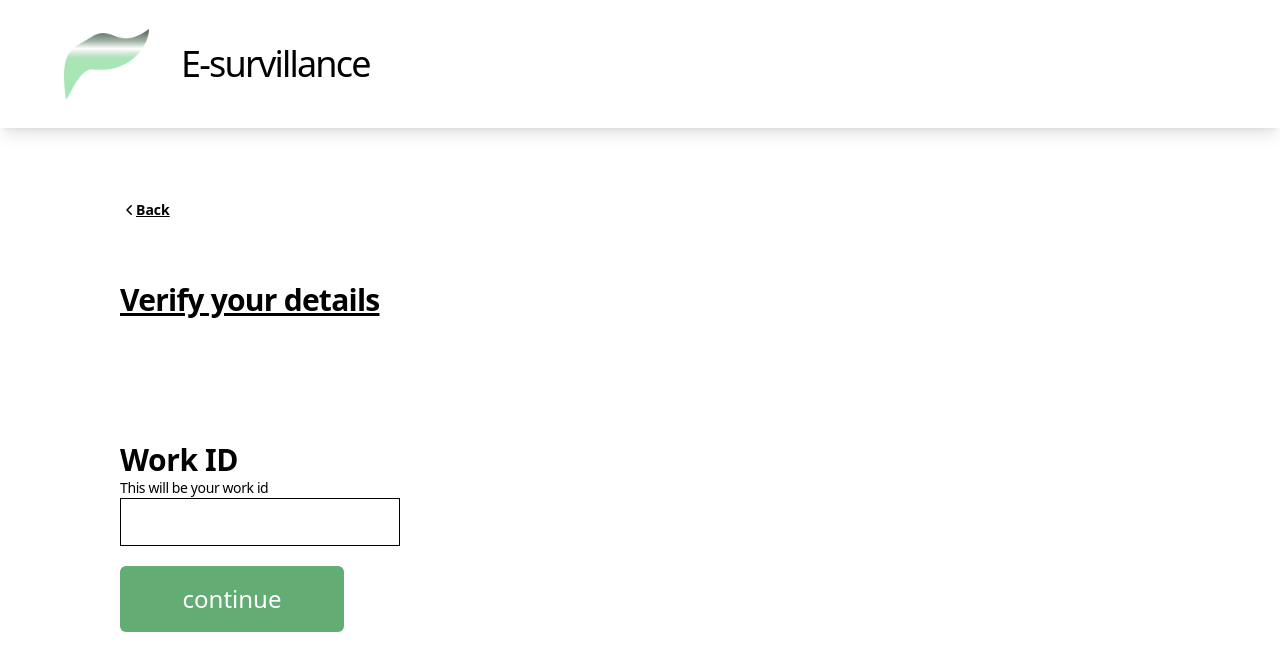
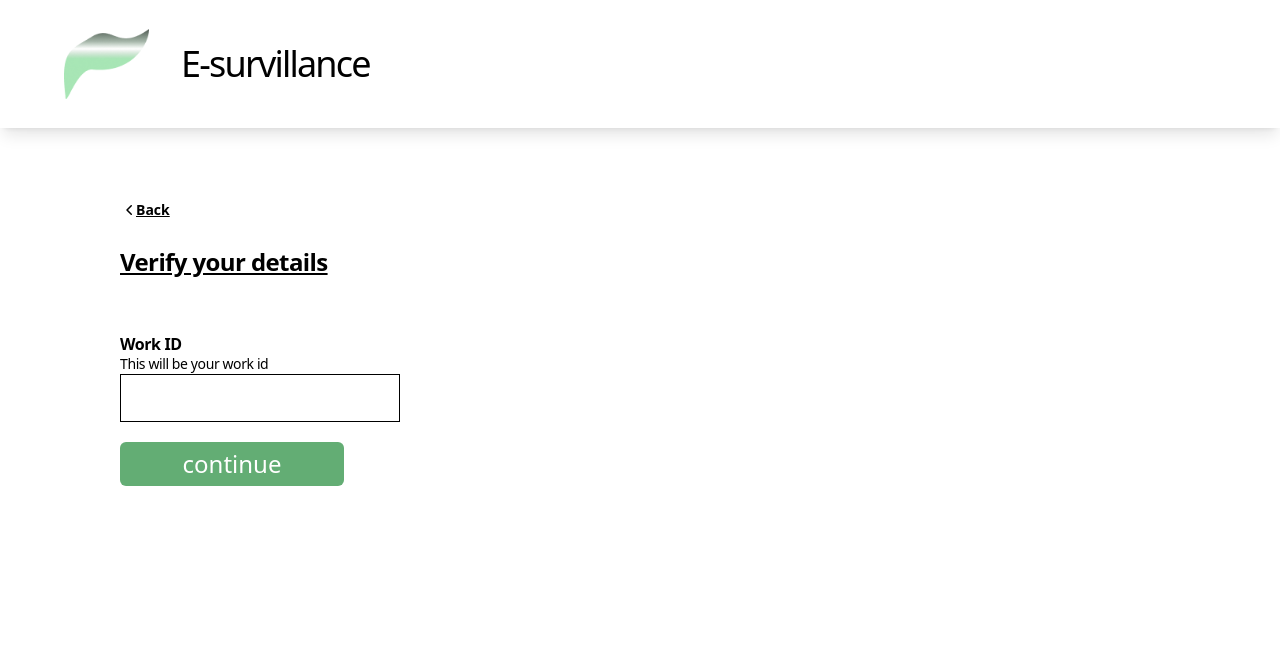
Before and after one commit to LINSANITY03/MediAlertHub, a Next.js app in the folder app-frontend/: page /your-id in a window 1280 px wide. Shown: the top 670 px of the page. Built offline with nearby package versions, Linux system fonts and the light colour scheme.

Commit message:
fix the overflow by changing the margin and font sizes

```diff
--- a/app-frontend/src/app/(client)/(verification)/date-of-birth/page.tsx
+++ b/app-frontend/src/app/(client)/(verification)/date-of-birth/page.tsx
@@ -13,15 +13,15 @@ export default function Verify() {
       <Link href={"/your-name"}>
         <BackLink />
       </Link>
-      <div className="grid grid-rows-3 mt-14">
-        <h2 className="underline tracking-tight text-3xl font-semibold">
+      <div className="grid grid-rows-3 mt-5">
+        <h2 className="underline tracking-tight text-2xl font-semibold">
           What is your DOB?
         </h2>
 
         <div>
           <label htmlFor="dob">
             <div className="mt-7 leading-5 tracking-tight">
-              <p className="text-3xl font-semibold">Date of birth</p>
+              <p className="text-1xl font-semibold">Date of birth</p>
             </div>
           </label>
           <input
--- /dev/null
+++ b/app-frontend/src/app/(client)/(verification)/form-details/page.tsx
@@ -0,0 +1,9 @@
+import BackLink from "@/components/BackButton"
+
+export default function FormView(){
+    return (
+        <div className="p-10 ml-20">
+            <BackLink />
+        </div>
+    )
+}
--- a/app-frontend/src/app/(client)/(verification)/layout.tsx
+++ b/app-frontend/src/app/(client)/(verification)/layout.tsx
@@ -23,7 +23,7 @@ export default function VerifyLayout({
 }>) {
   return (
     <html lang="en">
-      <body className={`${robotoSans.variable} antialiased overflow-hidden`}>
+      <body className={`${robotoSans.variable} antialiased`}>
         <nav className="flex shadow-lg p-6 items-center w-full h-32 min-h-32 fixed top-0 z-10">
           {/* logo */}
           <Image
@@ -36,7 +36,7 @@ export default function VerifyLayout({
           {/* website title */}
           <h1 className="tracking-tighter text-4xl ml-8">E-survillance</h1>
         </nav>
-        <main className="mt-40">{children}</main>
+        <main className="mt-40 z-0">{children}</main>
       </body>
     </html>
   );
--- a/app-frontend/src/app/(client)/(verification)/your-id/page.tsx
+++ b/app-frontend/src/app/(client)/(verification)/your-id/page.tsx
@@ -4,19 +4,19 @@ import Continue_btn from "@/components/ContinueButton";
 
 export default function Verify() {
   return (
-    <div className="p-10 ml-20">
+    <div className="p-10 ml-20 mt-40">
       <Link href={"/"}>
         <BackLink />
       </Link>
-      <div className="grid grid-rows-4 mt-14">
-        <h2 className="underline tracking-tight text-3xl font-semibold">
+      <div className="grid grid-rows-4 mt-5">
+        <h2 className="underline tracking-tight text-2xl font-semibold">
           Verify your details
         </h2>
 
         <div>
           <label htmlFor="work_id">
-            <div className="mt-7 leading-5 tracking-tight">
-              <p className="text-3xl font-semibold">Work ID</p>
+            <div className="leading-5 tracking-tight">
+              <p className="text-1xl font-semibold">Work ID</p>
               <p className="font-extralight text-sm">
                 This will be your work id
               </p>
--- a/app-frontend/src/app/(client)/(verification)/your-name/page.tsx
+++ b/app-frontend/src/app/(client)/(verification)/your-name/page.tsx
@@ -13,14 +13,14 @@ export default function VerifyName() {
         <Link href={"/your-id"}>
       <BackLink />
         </Link>
-      <div className="grid grid-rows-4 mt-10">
-        <h2 className="underline tracking-tight text-3xl font-semibold">
+      <div className="grid grid-rows-4 mt-5">
+        <h2 className="underline tracking-tight text-2xl font-semibold">
           Enter your name
         </h2>
         <div>
           <label htmlFor="first_name">
-            <div className="mt-7 leading-5 tracking-tight">
-              <p className="text-3xl font-semibold">First Name</p>
+            <div className="leading-5 tracking-tight">
+              <p className="text-1xl font-semibold">First Name</p>
             </div>
           </label>
           <input
@@ -34,8 +34,8 @@ export default function VerifyName() {
         </div>
         <div>
           <label htmlFor="last_name">
-            <div className="mt-7 leading-5 tracking-tight">
-              <p className="text-3xl font-semibold">Last Name</p>
+            <div className="mt-3 leading-5 tracking-tight">
+              <p className="text-1xl font-semibold">Last Name</p>
             </div>
           </label>
           <input
```
